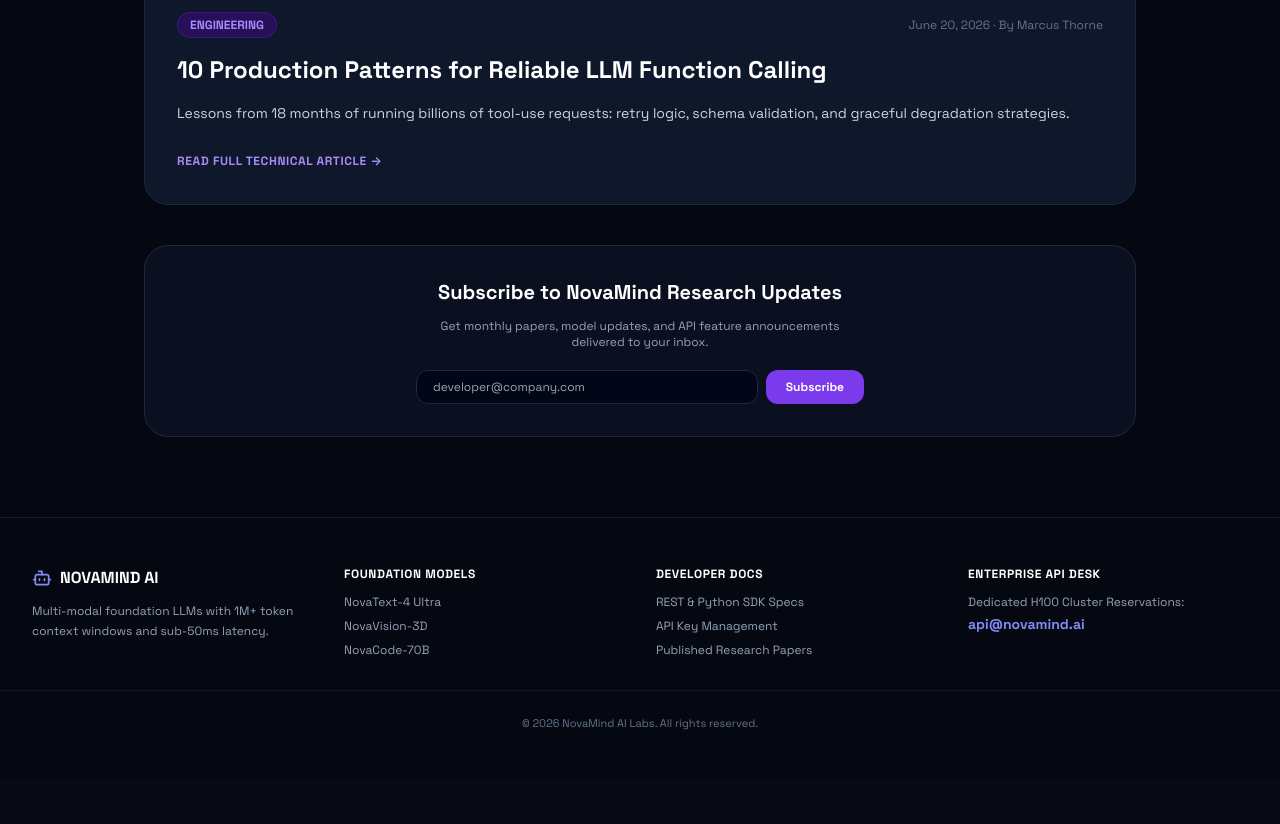
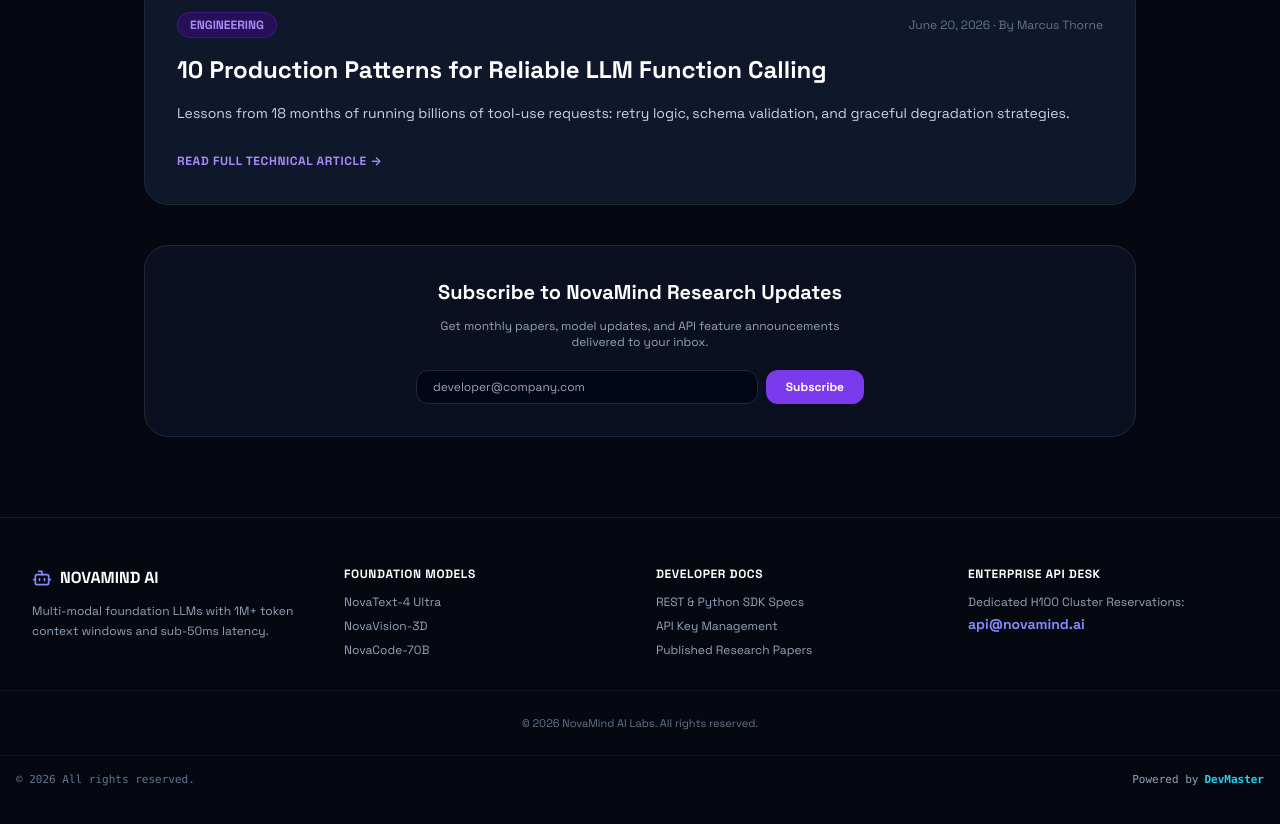
Before and after one commit to mghali629-hub/novamind-ai, a Next.js app: page /blog in a window 1280 px wide. Shown: the part 915-1739 px from the top of the page. Before the commit the page ends 1694 px from the top, so only its background shows below. Built offline with nearby package versions, Linux system fonts and the light colour scheme.

Commit message:
fix(ui): remove horizontal scrollbars and add Powered by DevMaster footer link

```diff
--- a/src/app/globals.css
+++ b/src/app/globals.css
@@ -9,3 +9,21 @@ body {
   color: #F8FAFC;
   font-family: 'Space Grotesk', sans-serif;
 }
+
+/* Disable horizontal scrolling globally */
+html, body {
+  overflow-x: hidden !important;
+  max-width: 100vw;
+}
+
+/* Hide scrollbar for Chrome, Safari, Opera, Edge, and Firefox */
+.no-scrollbar::-webkit-scrollbar {
+  display: none !important;
+  width: 0 !important;
+  height: 0 !important;
+}
+
+.no-scrollbar {
+  -ms-overflow-style: none !important;
+  scrollbar-width: none !important;
+}
--- a/src/components/Header.tsx
+++ b/src/components/Header.tsx
@@ -42,7 +42,7 @@ export function Header() {
           </div>
         </Link>
 
-        <nav className="hidden lg:flex items-center gap-4 text-xs font-medium text-slate-300 overflow-x-auto py-2">
+        <nav className="hidden lg:flex items-center gap-4 text-xs font-medium text-slate-300 overflow-x-auto no-scrollbar [ms-overflow-style:none] [scrollbar-width:none] [&::-webkit-scrollbar]:hidden py-2">
           {navLinks.map((link) => (
             <Link
               key={link.href}
@@ -102,6 +102,20 @@ export function Footer() {
       <div className="max-w-7xl mx-auto px-4 mt-8 pt-6 border-t border-slate-900 text-center text-slate-500 text-[11px] font-sans">
         © 2026 NovaMind AI Labs. All rights reserved.
       </div>
+          <div className="max-w-7xl mx-auto px-4 mt-6 pt-4 border-t border-slate-900/80 flex flex-col sm:flex-row items-center justify-between gap-3 text-slate-500 text-[11px]">
+        <div>© 2026 All rights reserved.</div>
+        <div>
+          <a
+            href="https://devmaster.online"
+            target="_blank"
+            rel="noopener noreferrer"
+            className="inline-flex items-center gap-1.5 text-slate-400 hover:text-white font-medium transition-colors cursor-pointer"
+          >
+            <span>Powered by</span>
+            <span className="font-bold text-cyan-400 hover:underline">DevMaster</span>
+          </a>
+        </div>
+      </div>
     </footer>
   );
 }
```
Also changed, not shown: 1 other file (tests, documents, lock files or other folders).
